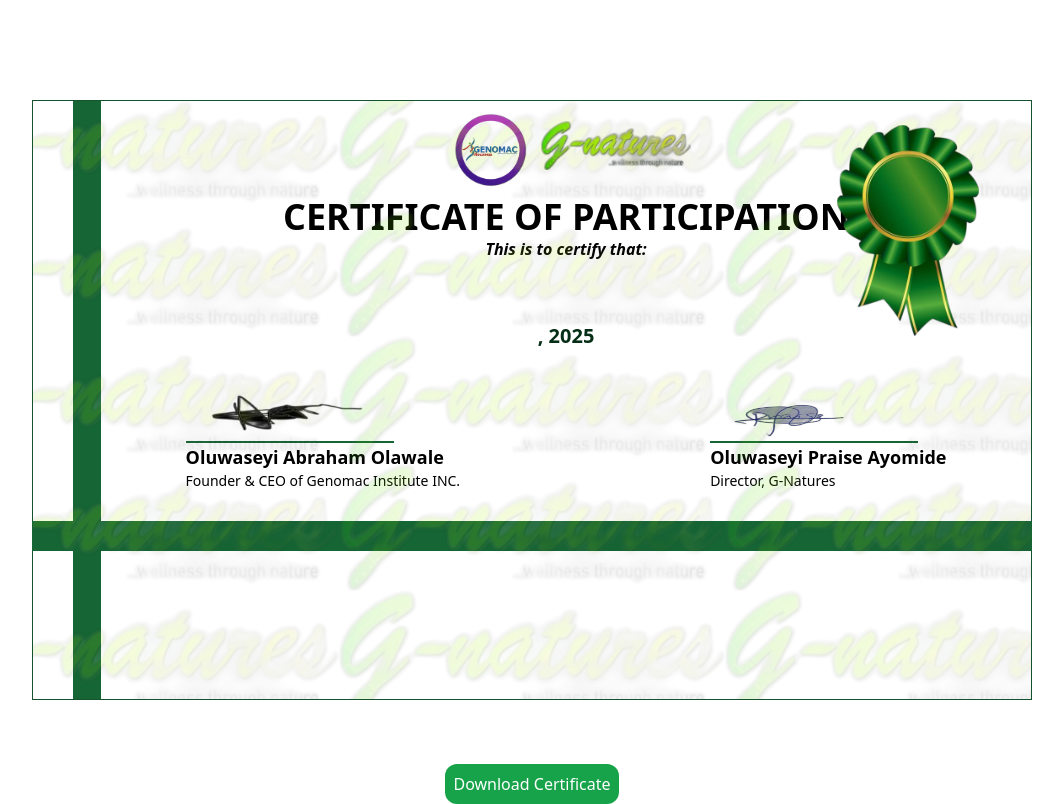
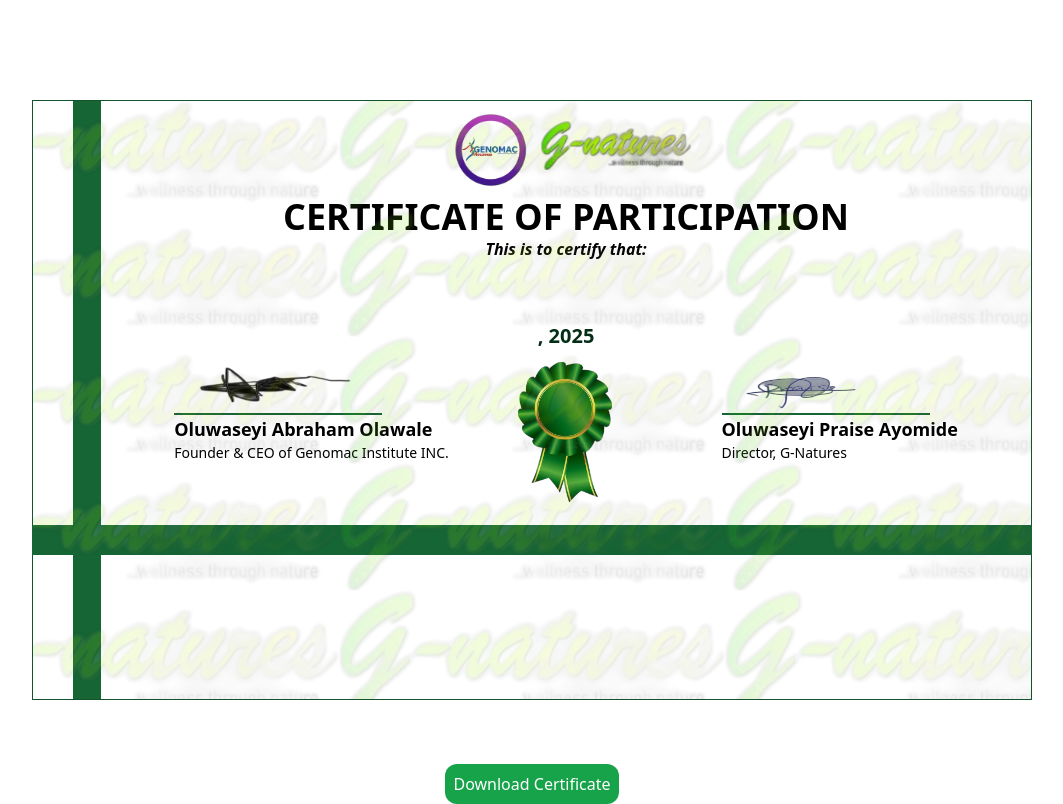
Before and after one commit to IDGoodness/Certificate_Web_React, a React (Vite) app: page /gnaturescert in a window 1280 px wide. Shown: the whole page, without its empty margins (68-1131 px from the left). Built offline with nearby package versions, Linux system fonts and the light colour scheme.

Commit message:
MAde a little update.

```diff
--- a/src/pages/GnaturesCert.jsx
+++ b/src/pages/GnaturesCert.jsx
@@ -92,7 +92,7 @@
                 {formData.date}, 2025
               </p>
 
-              <div className='flex justify-center space-x-[250px] -mt-5 ' >
+              <div className='flex justify-around -mt-12 ' >
                 <div className=' ' >
                   <p className='border-b-2 border-green-800 w-52 ' >
                     <img src={sign1} alt="signature" className='w-[200px] h-[150px] -mb-10 ' />
@@ -103,6 +103,10 @@
                   <p className='text-sm font-medium' >
                     Founder & CEO of Genomac Institute INC.
                   </p>
+                </div>
+
+                <div className='w-[100px] mt-14 -ml-10 ' >
+                  <img src={award} alt="alt" />
                 </div>
 
                 <div className='mt-2 ' >
@@ -119,15 +123,10 @@
 
               </div>
 
-              <div className='bg-green-800 w-[1000px] h-[30px] -ml-[89px] mt-[30px] ' ></div>
+              <div className='bg-green-800 w-[1000px] h-[30px] -ml-[89px] mt-[20px] ' ></div>
 
             </div>
 
-            <div className='absolute' >
-              <p className='relative left-[800px] top-5 ' >
-                <img src={award} alt="alt" className='w-[150px] ' />
-              </p>
-            </div>
           </div>
         </div>
       </div>
```
